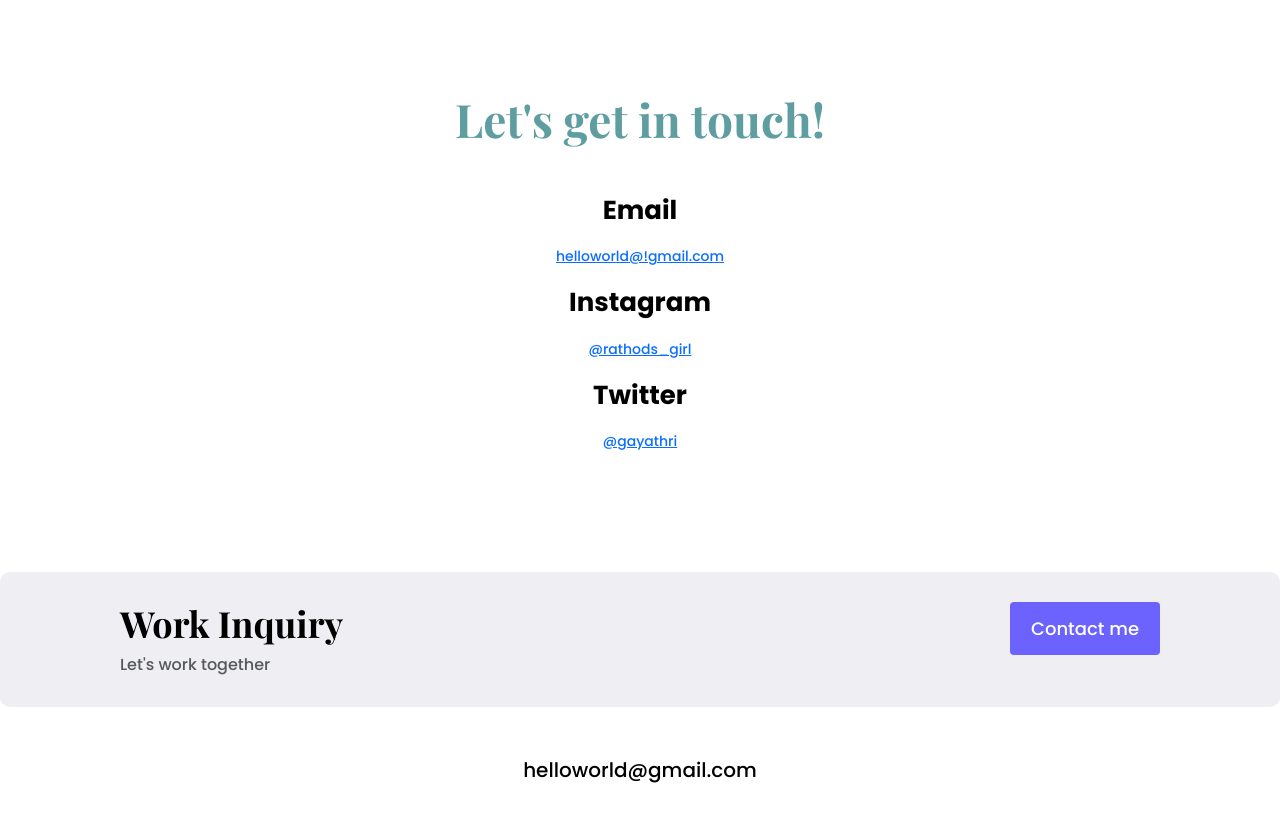
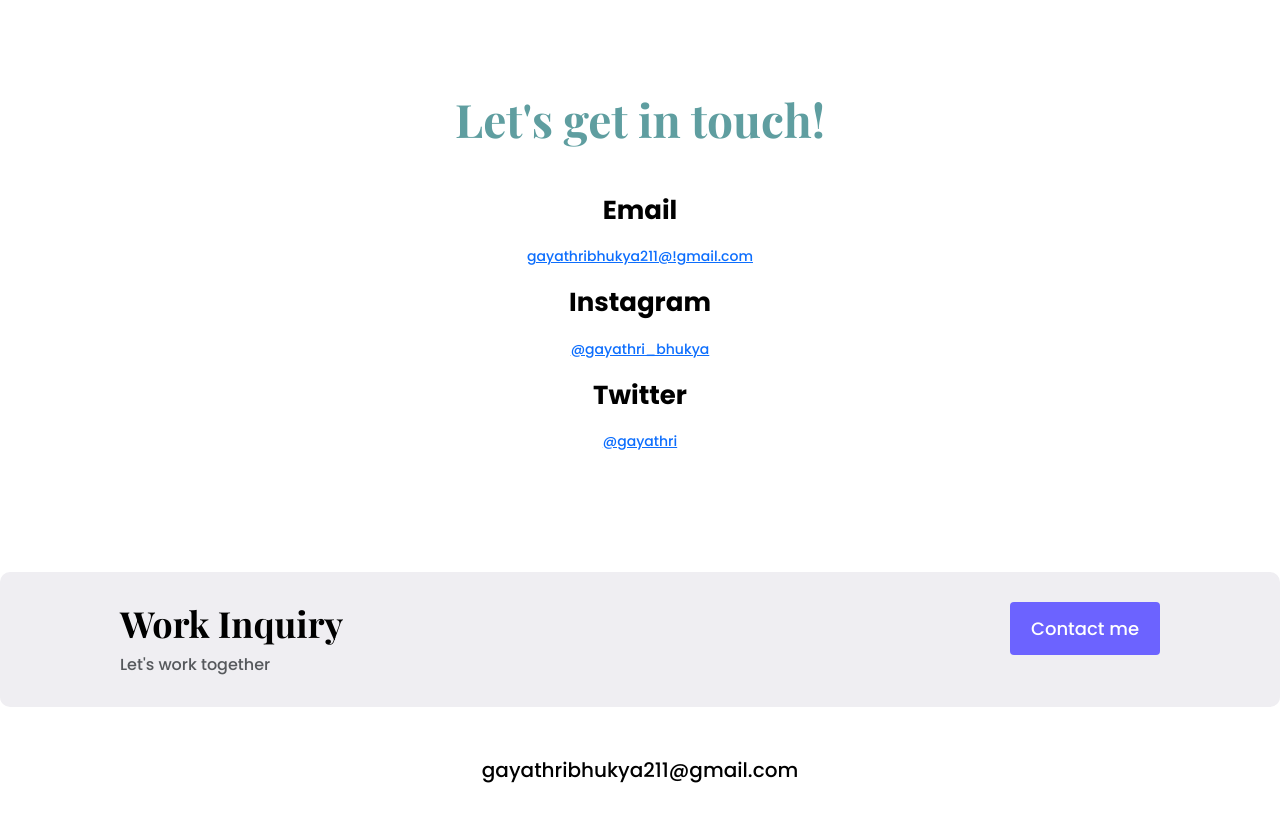
Before and after one commit to Gayathri2113/Portfolio-project, a plain HTML site: page contact.html in a window 1280 px wide. Shown: the part 62-892 px from the top of the page. Drawn offline with nearby package versions, Linux system fonts and the light colour scheme.

Commit message:
Updated unlinked pages

```diff
--- a/contact.html
+++ b/contact.html
@@ -51,11 +51,11 @@
             <h2 class="mb-5">Let's get in touch!</h2>
             <h3>Email</h3>
             <p>
-                <a href="mailto:helloworld@!gmail.com" target="_blank" title="Email">helloworld@!gmail.com</a>
+                <a href="mailto:helloworld@!gmail.com" target="_blank" title="Email">gayathribhukya211@!gmail.com</a>
             </p>
             <h3>Instagram</h3>
             <p>
-                <a href="www.instagram.com/rathods_girl" target="_blank" title="Instagram Profile">@rathods_girl</a>
+                <a href="www.instagram.com/rathods_girl" target="_blank" title="Instagram Profile">@gayathri_bhukya</a>
             </p>
             <h3>Twitter</h3>
             <p>
@@ -75,7 +75,7 @@
         </div>
         <div class="d-flex justify-content-center mb-5">
             <a href="mailto:helloworld@gmail.com" class="email-link" target="_blank"
-                title="Email">helloworld@gmail.com</a>
+                title="Email">gayathribhukya211@gmail.com</a>
         </div>
         <div class="social-links d-flex justify-content-center">
             <a href="https://www.twitter.com/gayathri" target="_blank" title="Twitter Profile">
```
Also changed, not shown: about.html (+2 -2 lines).
